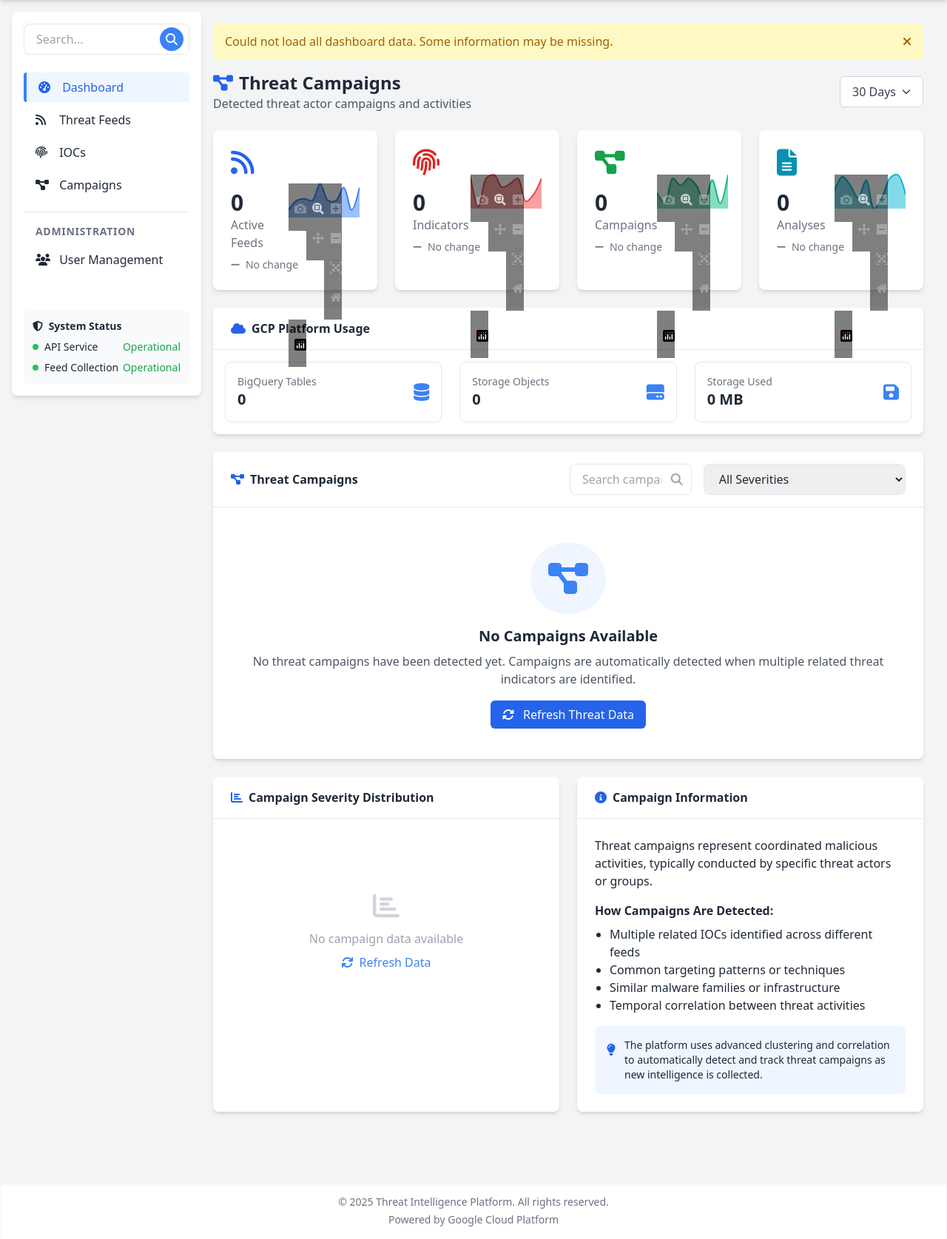
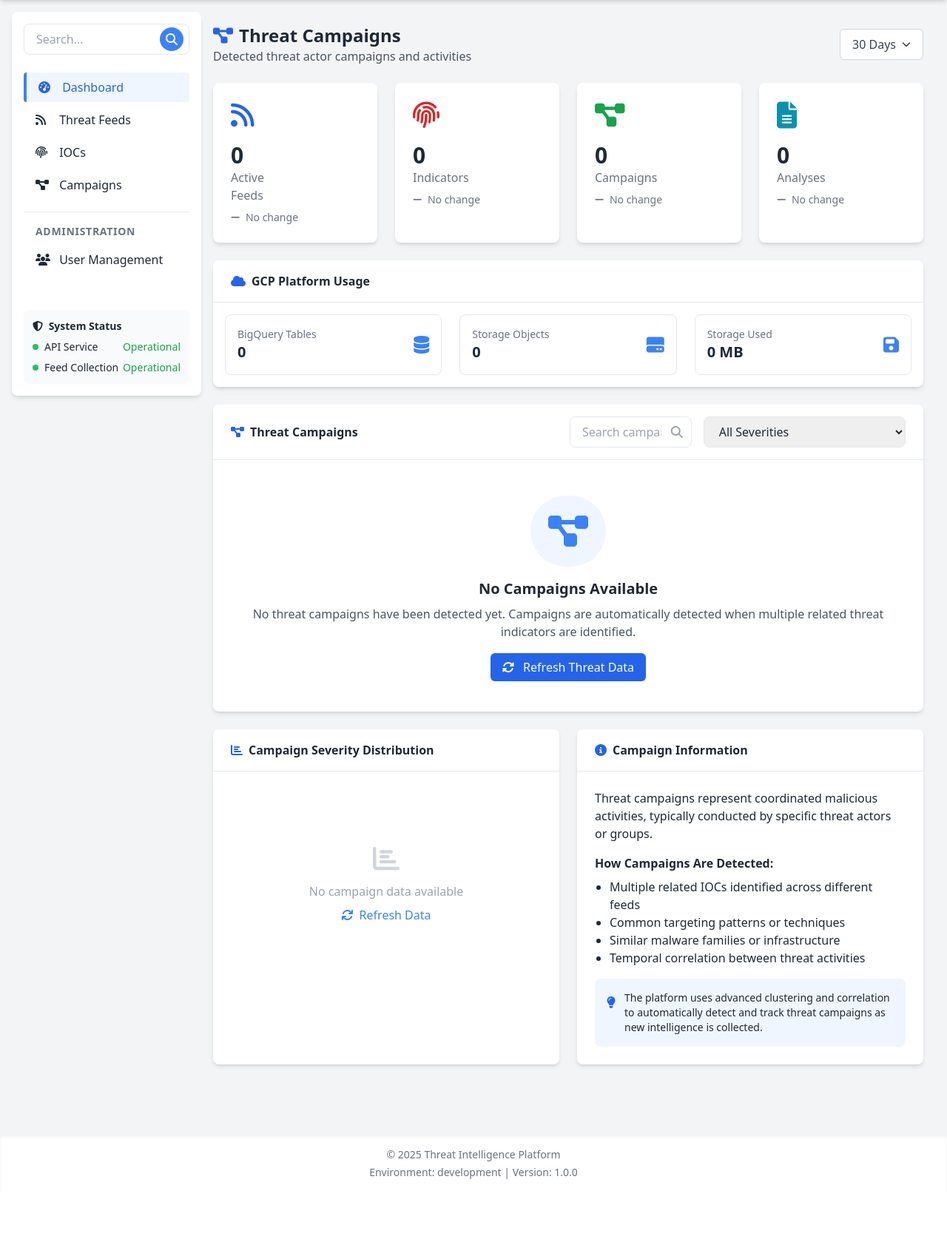
Before and after one commit to danishnizmi/CIPHER, a Flask app: page /dashboard/campaigns in a window 1280 px wide. Shown: the part 52-1727 px from the top of the page at 74% size. After the commit the page ends 1646 px from the top, so only its background shows below. Run offline with Flask 2, Linux system fonts and the light colour scheme; the visitor is signed in with stand-in values (Sample User, id 1); some libraries are stand-ins or nearby versions.

Commit message:
Update base.html

```diff
--- a/templates/base.html
+++ b/templates/base.html
@@ -11,10 +11,10 @@
     <!-- Font Awesome -->
     <link rel="stylesheet" href="https://cdnjs.cloudflare.com/ajax/libs/font-awesome/6.4.0/css/all.min.css">
 
-    <!-- Plotly.js -->
+    <!-- Plotly.js for charts -->
     <script src="https://cdn.plot.ly/plotly-latest.min.js"></script>
 
-    <!-- Custom Tailwind Config -->
+    <!-- Tailwind Config -->
     <script>
         tailwind.config = {
             theme: {
@@ -69,12 +69,9 @@
             .panel-body {
                 @apply p-6;
             }
-            .panel-footer {
-                @apply px-6 py-4 border-t border-gray-200;
-            }
 
             .stat-card {
-                @apply bg-white rounded-lg shadow-md p-6 transform transition-transform hover:-translate-y-1 hover:shadow-lg;
+                @apply bg-white rounded-lg shadow-md p-6 transform transition-transform hover:shadow-lg;
             }
 
             .btn {
@@ -85,7 +82,6 @@
             .btn-success { @apply bg-green-600 text-white hover:bg-green-700; }
             .btn-danger { @apply bg-red-600 text-white hover:bg-red-700; }
             .btn-warning { @apply bg-yellow-500 text-gray-800 hover:bg-yellow-600; }
-            .btn-info { @apply bg-cyan-500 text-white hover:bg-cyan-600; }
             .btn-light { @apply bg-white border border-gray-300 text-gray-700 hover:bg-gray-50; }
             .btn-sm { @apply px-3 py-1 text-sm; }
 
@@ -108,12 +104,9 @@
             .page-icon {
                 @apply mr-2 text-blue-600;
             }
-            .page-actions {
-                @apply flex space-x-3;
-            }
 
             .sidebar-item {
-                @apply block px-4 py-2 rounded;
+                @apply block px-4 py-2 rounded transition-colors;
             }
             .sidebar-item.active {
                 @apply bg-blue-50 text-blue-600 border-l-4 border-blue-500;
@@ -140,21 +133,9 @@
             .table-body td {
                 @apply px-6 py-4 whitespace-nowrap;
             }
-            .table-pagination {
-                @apply border-t border-gray-200 px-6 py-4 flex items-center justify-between;
-            }
 
-            /* Empty states */
             .empty-state {
                 @apply flex flex-col items-center justify-center py-12 px-4 text-center;
-            }
-            .empty-state-icon {
-                @apply text-gray-300 text-5xl mb-4;
-            }
-
-            /* Loading states */
-            .loading-spinner {
-                @apply animate-spin h-6 w-6 mx-auto;
             }
         }
     </style>
@@ -228,7 +209,7 @@
                     </a>
                 </div>
 
-                <!-- Admin Section (if admin user) -->
+                <!-- Admin Section -->
                 {% if session.get('role') == 'admin' %}
                 <div class="border-t border-gray-200 my-4 pt-4">
                     <h6 class="font-semibold text-sm mb-2 text-gray-500 uppercase tracking-wider px-4">Administration</h6>
@@ -265,7 +246,7 @@
             </div>
         </div>
 
-        <!-- Mobile Nav Toggle -->
+        <!-- Mobile Navigation Toggle -->
         <div class="md:hidden fixed bottom-4 right-4 z-10">
             <button id="mobileNavToggle" class="btn btn-primary rounded-full w-12 h-12 flex items-center justify-center">
                 <i class="fas fa-bars"></i>
@@ -288,6 +269,11 @@
                 {% endif %}
             {% endwith %}
 
+            <!-- CSRF Token for forms -->
+            {% if csrf_token %}
+            <input type="hidden" name="csrf_token" value="{{ csrf_token() }}">
+            {% endif %}
+
             <!-- Page Content -->
             {% block content %}{% endblock %}
         </div>
@@ -296,8 +282,8 @@
     <!-- Footer -->
     <footer class="bg-white shadow-inner mt-8 py-4">
         <div class="container mx-auto px-4 text-center text-gray-500 text-sm">
-            <p>&copy; {{ now.year if now else 2025 }} Threat Intelligence Platform. All rights reserved.</p>
-            <p class="mt-1">Powered by Google Cloud Platform</p>
+            <p>&copy; {{ now.year if now else 2025 }} Threat Intelligence Platform</p>
+            <p class="mt-1">Environment: {{ environment }} | Version: {{ version }}</p>
         </div>
     </footer>
 
@@ -325,70 +311,15 @@
             }
         });
 
-        // Hide alerts after 5 seconds
+        // Hide flash messages after 5 seconds
         document.addEventListener('DOMContentLoaded', () => {
-            const alerts = document.querySelectorAll('[role="alert"]');
+            const alerts = document.querySelectorAll('.mb-4.px-4.py-3.rounded.relative');
             alerts.forEach(alert => {
                 setTimeout(() => {
                     alert.style.display = 'none';
                 }, 5000);
             });
         });
-
-        // Utility functions for charts
-        function createSparkline(elementId, trend = 1, color = '#3b82f6') {
-            try {
-                const element = document.getElementById(elementId);
-                if (!element) return;
-
-                const data = [];
-                // Generate random trending data
-                for (let i = 0; i < 10; i++) {
-                    data.push(Math.floor(Math.random() * 20) + (i * trend));
-                }
-
-                Plotly.newPlot(elementId, [{
-                    y: data,
-                    type: 'scatter',
-                    mode: 'lines',
-                    fill: 'tozeroy',
-                    line: { color: color, width: 2, shape: 'spline' }
-                }], {
-                    margin: { t: 0, r: 0, l: 0, b: 0 },
-                    xaxis: { showticklabels: false, showgrid: false, zeroline: false },
-                    yaxis: { showticklabels: false, showgrid: false, zeroline: false },
-                    showlegend: false,
-                    paper_bgcolor: 'rgba(0,0,0,0)',
-                    plot_bgcolor: 'rgba(0,0,0,0)'
-                });
-            } catch (error) {
-                console.error(`Error creating sparkline for ${elementId}:`, error);
-                // Create fallback display
-                if (document.getElementById(elementId)) {
-                    document.getElementById(elementId).innerHTML = `
-                        <div class="flex items-center justify-center h-full">
-                            <div class="w-full h-2 bg-gray-200 rounded-full">
-                                <div class="h-2 bg-${color.replace('#', '')} rounded-full" style="width: 60%"></div>
-                            </div>
-                        </div>
-                    `;
-                }
-            }
-        }
-
-        // Empty state creator
-        function createEmptyState(elementId, icon, message, submessage = '') {
-            const element = document.getElementById(elementId);
-            if (!element) return;
-
-            element.innerHTML = `
-                <div class="empty-state">
-                    <i class="fas fa-${icon} empty-state-icon"></i>
-                    <h3 class="text-lg font-medium text-gray-700 mb-1">${message}</h3>
-                    ${submessage ? `<p class="text-sm text-gray-500">${submessage}</p>` : ''}
-                </div>
-            `;
-        }
 
         // Format numbers with commas
         function formatNumber(num) {
```
